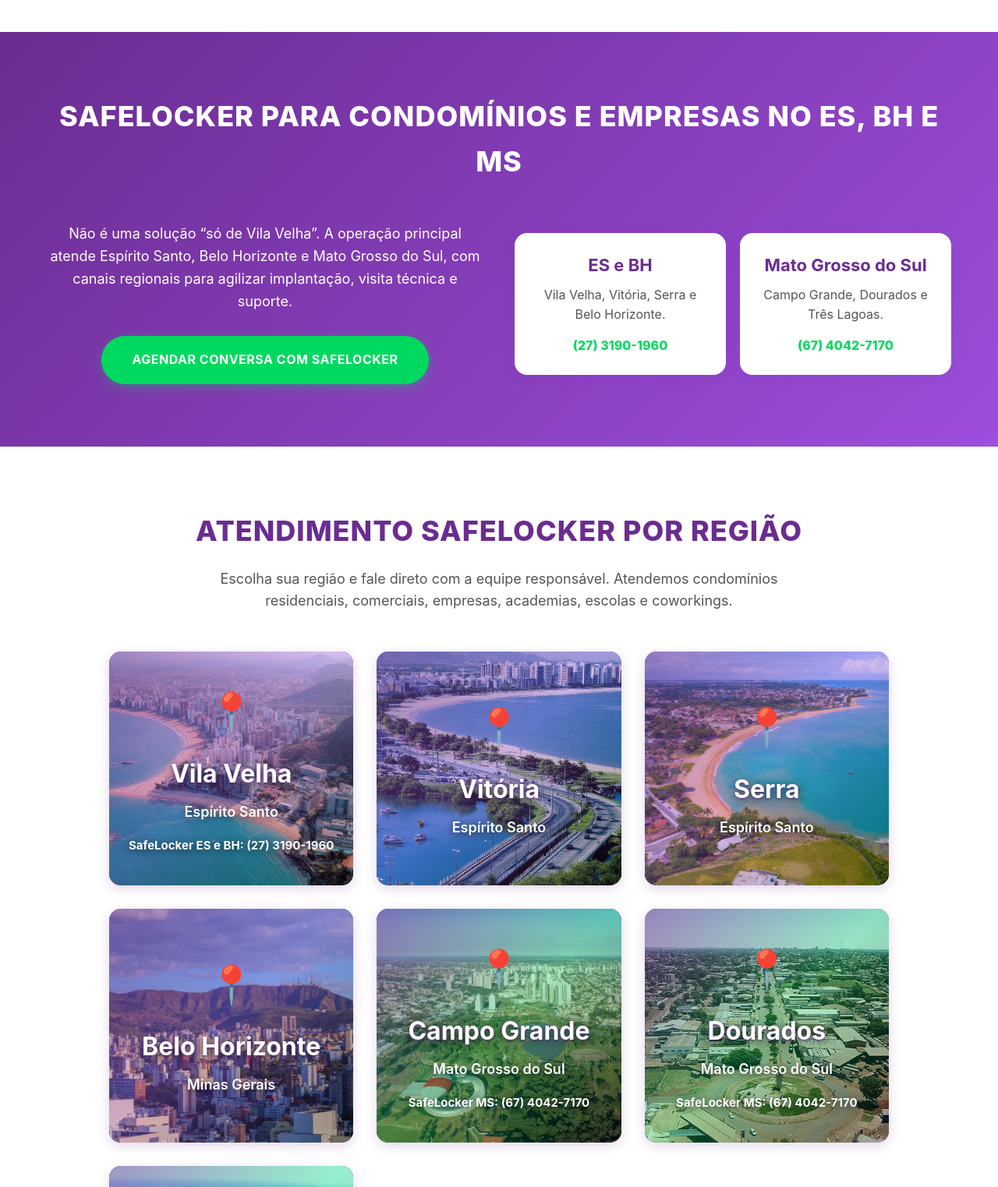
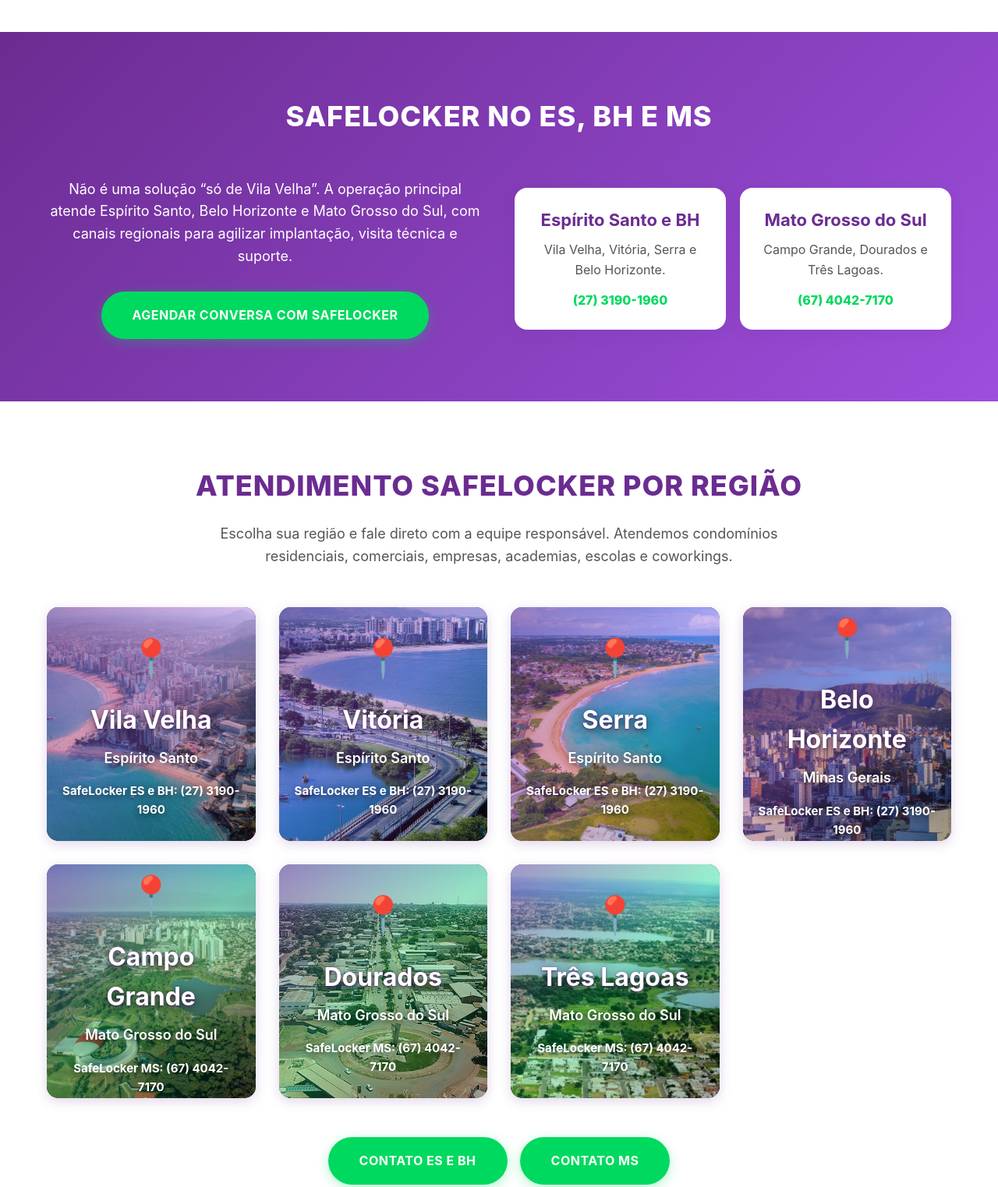
Before and after one commit to mrsupleno/airlocker-app-br, a plain HTML site: page index.html in a window 1280 px wide. Shown: the part 5780-7303 px from the top of the page at 78% size. Drawn offline with Linux system fonts and the light colour scheme.

Commit message:
Ajusta reforco regional da home SafeLocker

```diff
--- a/index.html
+++ b/index.html
@@ -1121,7 +1121,7 @@
     <!-- Location Section -->
     <section class="location-section" id="localizacao">
         <div class="container">
-            <h2>SafeLocker para condomínios e empresas no ES, BH e MS</h2>
+            <h2>SafeLocker no ES, BH e MS</h2>
             <div class="location-container">
                 <div class="location-text">
                     <p style="font-size: 18px; margin-bottom: 30px;">Não é uma solução “só de Vila Velha”. A operação principal atende Espírito Santo, Belo Horizonte e Mato Grosso do Sul, com canais regionais para agilizar implantação, visita técnica e suporte.</p>
@@ -1129,7 +1129,7 @@
                 </div>
                 <div style="display: grid; grid-template-columns: repeat(auto-fit, minmax(220px, 1fr)); gap: 18px; flex: 1;">
                     <div style="background: white; border-radius: 16px; padding: 24px; box-shadow: 0 5px 18px rgba(107,44,145,0.12);">
-                        <h3 style="color: #6B2C91; font-size: 22px; margin-bottom: 8px;">ES e BH</h3>
+                        <h3 style="color: #6B2C91; font-size: 22px; margin-bottom: 8px;">Espírito Santo e BH</h3>
                         <p style="color: #555; margin-bottom: 14px;">Vila Velha, Vitória, Serra e Belo Horizonte.</p>
                         <a href="https://wa.me/552731901960" target="_blank" style="color: #00D95F; font-weight: 800; text-decoration: none;">(27) 3190-1960</a>
                     </div>
@@ -1148,7 +1148,7 @@
         <div class="container">
             <h2 style="text-align: center; font-size: 36px; margin-bottom: 18px; color: #6B2C91; font-weight: 800;">Atendimento SafeLocker por região</h2>
             <p style="text-align: center; font-size: 18px; max-width: 820px; margin: 0 auto 50px; color: #555;">Escolha sua região e fale direto com a equipe responsável. Atendemos condomínios residenciais, comerciais, empresas, academias, escolas e coworkings.</p>
-            <div style="display: grid; grid-template-columns: repeat(auto-fit, minmax(250px, 1fr)); gap: 30px; max-width: 1000px; margin: 0 auto;">
+            <div style="display: grid; grid-template-columns: repeat(auto-fit, minmax(250px, 1fr)); gap: 30px; max-width: 1180px; margin: 0 auto;">
                 <!-- Vila Velha -->
                 <a href="https://wa.me/552731901960?text=Olá!%20Gostaria%20de%20saber%20mais%20sobre%20Smart%20Lockers%20SafeLocker%20no%20ES" target="_blank" style="text-decoration: none; position: relative; height: 300px; border-radius: 15px; overflow: hidden; box-shadow: 0 4px 15px rgba(107, 44, 145, 0.2); transition: transform 0.3s; cursor: pointer; background: #22132d;" onmouseover="this.style.transform='translateY(-10px) scale(1.02)'" onmouseout="this.style.transform='translateY(0) scale(1)'">
                     <img src="/images/cidades/vila-velha.jpg" alt="Vila Velha Espírito Santo - atendimento SafeLocker Airlocker" loading="lazy" style="width: 100%; height: 100%; object-fit: cover; position: absolute; top: 0; left: 0; transform: scale(1.02);">
@@ -1169,6 +1169,7 @@
                         <div style="font-size: 48px; margin-bottom: 15px;">📍</div>
                         <h3 style="color: white; font-size: 32px; font-weight: 700; text-shadow: 0 3px 15px rgba(0,0,0,0.65), 0 1px 3px rgba(107, 44, 145, 0.9);">Vitória</h3>
                         <p style="color: white; margin-top: 10px; font-size: 18px; font-weight: 600; text-shadow: 0 2px 10px rgba(0,0,0,0.65);">Espírito Santo</p>
+                        <p style="color: white; margin-top: 16px; font-size: 15px; font-weight: 700; text-shadow: 0 2px 10px rgba(0,0,0,0.65);">SafeLocker ES e BH: (27) 3190-1960</p>
                     </div>
                 </a>
 
@@ -1180,6 +1181,7 @@
                         <div style="font-size: 48px; margin-bottom: 15px;">📍</div>
                         <h3 style="color: white; font-size: 32px; font-weight: 700; text-shadow: 0 3px 15px rgba(0,0,0,0.65), 0 1px 3px rgba(107, 44, 145, 0.9);">Serra</h3>
                         <p style="color: white; margin-top: 10px; font-size: 18px; font-weight: 600; text-shadow: 0 2px 10px rgba(0,0,0,0.65);">Espírito Santo</p>
+                        <p style="color: white; margin-top: 16px; font-size: 15px; font-weight: 700; text-shadow: 0 2px 10px rgba(0,0,0,0.65);">SafeLocker ES e BH: (27) 3190-1960</p>
                     </div>
                 </a>
 
@@ -1191,6 +1193,7 @@
                         <div style="font-size: 48px; margin-bottom: 15px;">📍</div>
                         <h3 style="color: white; font-size: 32px; font-weight: 700; text-shadow: 0 3px 15px rgba(0,0,0,0.65), 0 1px 3px rgba(107, 44, 145, 0.9);">Belo Horizonte</h3>
                         <p style="color: white; margin-top: 10px; font-size: 18px; font-weight: 600; text-shadow: 0 2px 10px rgba(0,0,0,0.65);">Minas Gerais</p>
+                        <p style="color: white; margin-top: 16px; font-size: 15px; font-weight: 700; text-shadow: 0 2px 10px rgba(0,0,0,0.65);">SafeLocker ES e BH: (27) 3190-1960</p>
                     </div>
                 </a>
 
```
